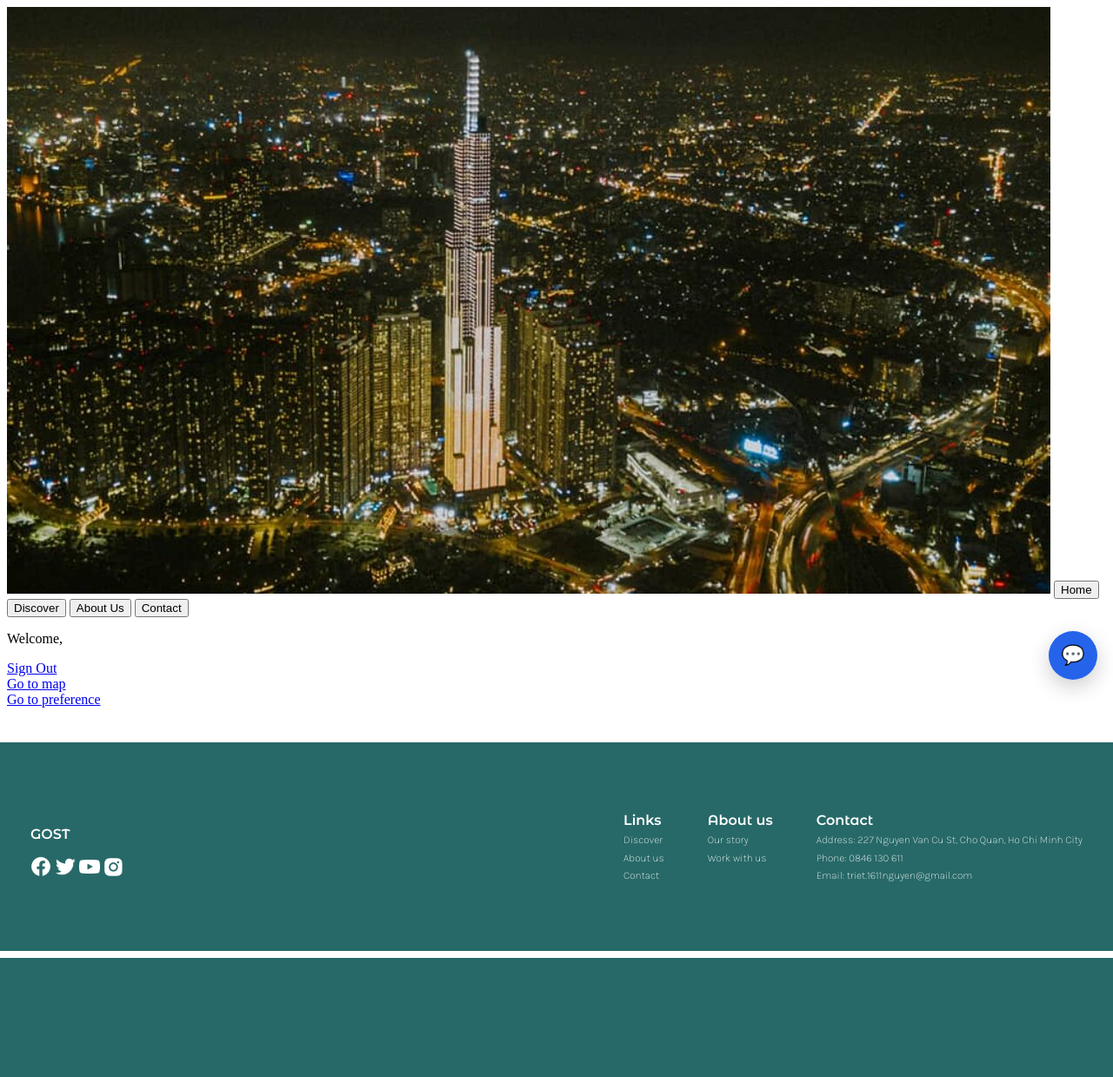
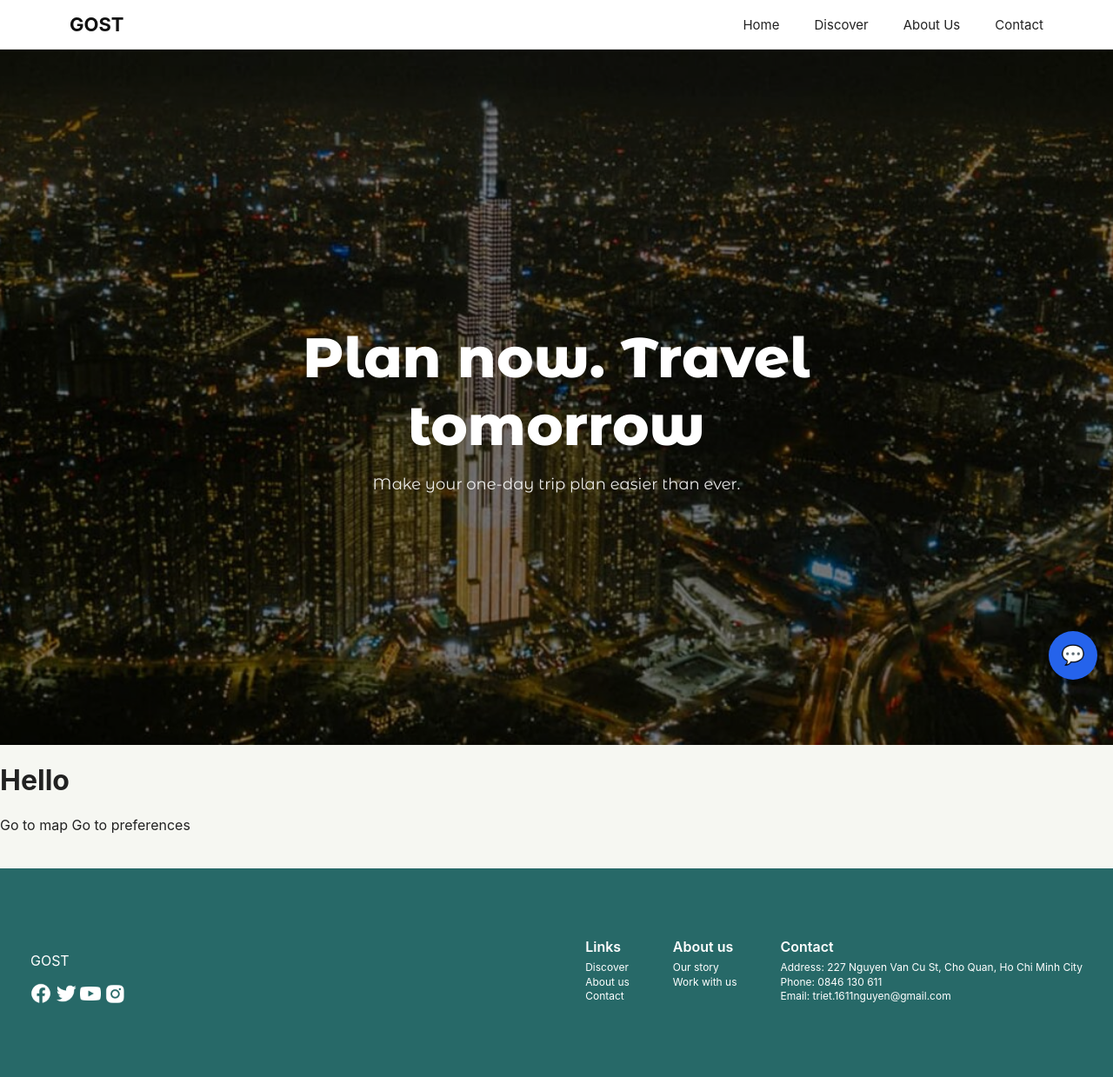
Before and after one commit to cgk1401/SMART-TOURISM-SYSTEM, a Django app: page /MainScreen/ in a window 1280 px wide. Shown: the whole page at 87% size. Before the commit the page ends 1102 px from the top, so only its background shows below. Run offline with Django 4.2, Linux system fonts and the light colour scheme.

Commit message:
Create base.html, navbar.html and have the other HTML page inherit from base.html

```diff
--- /dev/null
+++ b/Sightseeing/MainScreen/static/Main.css
@@ -0,0 +1,42 @@
+.hero {
+    position: relative;
+    width: 100%;
+    height: 100vh; /* cho ảnh phủ đủ màn hình*/
+    overflow: hidden;
+}
+
+.hero__img {
+    position: absolute;
+    width: 100%;
+    height: 100%;
+    object-fit: cover; /* giữ tỉ lệ ảnh crop tự nhiên không méo */
+    object-position: center; /*giữ phần trung tâm của ảnh*/
+    z-index: -1;
+}
+
+.hero__overlay {
+  position: absolute;
+  inset: 0;
+  background: rgba(0, 0, 0, 0.45);
+}
+
+.hero__content {
+    position: absolute;
+    top: 50%;
+    left: 50%;
+    transform: translate(-50%, -50%);
+    color: #fff;
+    text-align: center;
+    font-family: "Montserrat Alternates", sans-serif; /*font cho nội dung chữ bên trong*/
+}
+
+.hero__content h1 {
+  font-size: clamp(32px, 6vw, 64px);
+  font-weight: 800;
+  margin-bottom: 10px;
+}
+
+.hero__content p {
+  font-size: clamp(14px, 1.8vw, 18px);
+  opacity: 0.9;
+}
--- a/Sightseeing/MainScreen/static/Main.js
+++ b/Sightseeing/MainScreen/static/Main.js
@@ -1,8 +1,8 @@
-document.addEventListener("DOMContentLoaded", function(){
-    const homebutton = document.getElementById("ButtonHome");
+// document.addEventListener("DOMContentLoaded", function(){
+//     const homebutton = document.getElementById("ButtonHome");
 
-    homebutton.addEventListener("click", e => {
-        e.preventDefault();
-        window.location.href = window.location.href;
-    })
-})
+//     homebutton.addEventListener("click", e => {
+//         e.preventDefault();
+//         window.location.href = window.location.href;
+//     })
+// })
--- a/Sightseeing/MainScreen/templates/app/Main.html
+++ b/Sightseeing/MainScreen/templates/app/Main.html
@@ -1,33 +1,35 @@
+{% extends "common/base.html" %}
 {% load static %}
-<!DOCTYPE html>
-<!--[if lt IE 7]>      <html class="no-js lt-ie9 lt-ie8 lt-ie7"> <![endif]-->
-<!--[if IE 7]>         <html class="no-js lt-ie9 lt-ie8"> <![endif]-->
-<!--[if IE 8]>         <html class="no-js lt-ie9"> <![endif]-->
-<!--[if gt IE 8]>      <html class="no-js"> <!--<![endif]-->
-<html>
-    <head>
-        <meta charset="utf-8">
-        <title> Sightseeing - GOST </title>
-        {% comment %} giúp hiển thị giao diện web trên mobile {% endcomment %}
-        <meta name="viewport" content="width=device-width, initial-scale=1">
-        <link rel = "stylesheet" href = "{% static 'Main.css' %}?v=3">
-    </head>
-    <body>
-        <img class="hero-img" src="{% static 'images/image_page.jpg' %}">
+
+{% block title %} MainScreen {% endblock %}
+
+{% block body_class %} {% endblock %}
+
+{% block extra_css %}
+    <link rel = "stylesheet" href = "{% static 'Main.css' %}">
+    {% include 'app/chat_widget.html' %}
+{% endblock %}
+
+{% block content %}
+    <header class="hero">
+    <img class="hero__img" src="{% static 'images/image_page.jpg' %}" alt="City night skyline">
+    <div class="hero__overlay"></div>
+
+    <div class="hero__content">
+        <h1>Plan now. Travel tomorrow</h1>
+        <p>Make your one-day trip plan easier than ever.</p>
+    </div>
+
+    </header>
+
+    <h1> Hello </h1>
+    <a href = "MapScreen/"> Go to map </a>
+    <a href = "/PreferenceScreen/"> Go to preferences </a>
+
+{% endblock %}
 
 
-        <button id="ButtonHome">Home</button>
-        <button> Discover </button>
-        <button> About Us </button>
-        <button> Contact </button>
-
-        <p>Welcome, {{ request.user.username }}</p>
-
-        <a href="{% url 'logout' %}">Sign Out</a> <br>
-        <a href = "MapScreen/" > Go to map </a> <br>
-        <a href = "/PreferenceScreen/" > Go to preference </a>
-        {% include 'app/chat_widget.html' %}
-        <script src = "{% static 'Main.js' %}" > </script>
-        {% include 'common/footer.html' %}
-    </body>
-</html>
+{% block extra_js %}
+    <script src="" async defer></script>
+    <script src="https://cdn.jsdelivr.net/npm/axios/dist/axios.min.js"> </script>
+{% endblock %}
--- a/Sightseeing/MapScreen/static/Map.js
+++ b/Sightseeing/MapScreen/static/Map.js
@@ -2,7 +2,7 @@
 
 axios.get('/MainScreen/MapScreen/full_location/',{
     params: {
-        near_id: 2,
+        near_id: 2531662,
         r_km: 1,
         limit: 10,
     }
--- /dev/null
+++ b/Sightseeing/Sightseeing/static/base.css
@@ -0,0 +1,26 @@
+/* Định nghĩa các css chung cho toàn bộ các trang
+Xóa mặc định margin, padding của trình duyệt tạo ra
+Đặt phông chữ, màu nền, màu chữ cơ bản có thể chỉnh sửa trong các css của các trang cụ thể sau
+Phần main chiếm không gian chính giữa flex 1 0 :auto
+Cho phép trang con kế thừa có style riêng */
+
+html, body {
+    height: 100%;
+}
+
+body {
+    margin: 0;
+    background: #f6f7f2;
+    color: #222;
+    font-family: -apple-system, BlinkMacSystemFont, 'Segoe UI', Roboto, Arial, sans-serif;
+    display: flex;
+    flex-direction: column;
+    min-height: 100vh;
+}
+
+main {
+    flex: 1 0 auto;
+}
+
+ul { margin: 0; padding: 0; list-style: none; }
+a  { color: inherit; text-decoration: none; }
--- a/Sightseeing/Sightseeing/static/footer.css
+++ b/Sightseeing/Sightseeing/static/footer.css
@@ -1,63 +1,35 @@
 footer.footer {
-    /*footer full chiều rộng màn hình, out và không phụ thuộc vào container cha*/
     width: 100vw;
     margin-left: calc(-50vw + 50%);
     margin-right: calc(-50vw + 50%);
     box-sizing: border-box;
+
+    background-color: #276968;
+    color: #fff;
     display: flex;
     justify-content: space-between;
     align-items: flex-start;
-    background-color: #276968;
     padding: 80px 35px;
-    margin-top: 40px; /*cách khoảng trên 40px*/
-    color: white;
-}
-
-footer a {
-    text-decoration: none;
-}
-
-.social {
-    flex: 1;
-}
-
-.social img {
-  width: 24px;
-  height: 24px;
-}
-
-.social p {
-    color: #FFFFFF;
-    font-family: "Montserrat Alternates", sans-serif;
-    font-weight: 600;
+    margin-top: 40px;
 }
 
 .footer-right {
     display: flex;
     gap: 50px;
 }
-
-.footer-right h4,
-.footer-right p {
-    margin: 0;
-    padding: 0;
-    color: #FFFFFF;
-    line-height: 1.2;
-}
-
 .footer-right h4 {
-    font-family: "Montserrat Alternates", sans-serif;
+    margin: 0 0 6px;
+    font-size: 16px;
     font-weight: 600;
-    font-size: 16px;
-    margin-bottom: 6px;
 }
 
 .footer-right p  {
-    font-family: "Karla", sans-serif;
-    font-weight: 200;
+    margin: 0;
     font-size: 12px;
+    line-height: 1.4;
 }
 
-.footer-right p + p {
-    margin-top: 6px;
+.social img {
+    width: 24px;
+    height: 24px;
 }
--- /dev/null
+++ b/Sightseeing/Sightseeing/static/navbar.css
@@ -0,0 +1,32 @@
+.navbar {
+    position: sticky;
+    top: 0;
+    z-index: 1000;
+    background: #fff;
+    border-bottom: 1px solid #eaeaea;
+    display: flex;
+    justify-content: space-between;
+    align-items: center;
+    padding: 15px 80px;
+}
+
+.logo {
+    font-size: 22px;
+    font-weight: 700;
+    color: #111;
+}
+
+.nav-links {
+    display: flex;
+    gap: 40px;
+    margin: 0;
+}
+
+.nav-links a {
+    font-size: 15px;
+    transition: color .2s;
+}
+
+.nav-links a:hover, .nav-links a.active {
+    color: #276968;
+}
--- /dev/null
+++ b/Sightseeing/Sightseeing/templates/common/base.html
@@ -0,0 +1,36 @@
+{% load static %}
+<!DOCTYPE html>
+<html lang = "vi">
+<head>
+    <meta charset = "UTF-8">
+    <meta name="viewport" content="width=device-width, initial-scale=1.0">
+
+
+    <link rel="preconnect" href="https://fonts.googleapis.com">
+    <link rel="preconnect" href="https://fonts.gstatic.com" crossorigin>
+    <link href="https://fonts.googleapis.com/css2?family=Montserrat+Alternates:ital,wght@0,100;0,200;0,300;0,400;0,500;0,600;0,700;0,800;0,900;1,100;1,200;1,300;1,400;1,500;1,600;1,700;1,800;1,900&display=swap" rel="stylesheet">
+
+    <link rel="preconnect" href="https://fonts.googleapis.com">
+    <link rel="preconnect" href="https://fonts.gstatic.com" crossorigin>
+    <link href="https://fonts.googleapis.com/css2?family=Karla:ital,wght@0,200..800;1,200..800&display=swap" rel="stylesheet">
+
+    <title> {% block title %} {% endblock title %} </title>
+    <link rel = "stylesheet" href = " {% static 'base.css' %}">
+    <link rel = "stylesheet" href = "{% static "navbar.css" %}">
+    <link rel="stylesheet" href="{% static 'footer.css' %}?v=3">
+    {% block extra_css%} {% endblock %}
+</head>
+
+<body class = "{% block body_class%} {% endblock %}">
+    {%include "common/navbar.html" %}
+
+    <main>
+        {% block content %} {% endblock %}
+    </main>
+
+    {% include "common/footer.html" %}
+    {% block extra_js %} {% endblock %}
+
+</body>
+
+</html>
--- a/Sightseeing/Sightseeing/templates/common/footer.html
+++ b/Sightseeing/Sightseeing/templates/common/footer.html
@@ -1,6 +1,5 @@
 {% load static %}
-<link rel="stylesheet" href="{% static 'footer.css' %}?v=3">
-<head>
+{% comment %} <head>
     <link rel="preconnect" href="https://fonts.googleapis.com">
     <link rel="preconnect" href="https://fonts.gstatic.com" crossorigin>
     <link href="https://fonts.googleapis.com/css2?family=Montserrat+Alternates:ital,wght@0,100;0,200;0,300;0,400;0,500;0,600;0,700;0,800;0,900;1,100;1,200;1,300;1,400;1,500;1,600;1,700;1,800;1,900&display=swap" rel="stylesheet">
@@ -8,7 +7,7 @@
     <link rel="preconnect" href="https://fonts.googleapis.com">
     <link rel="preconnect" href="https://fonts.gstatic.com" crossorigin>
     <link href="https://fonts.googleapis.com/css2?family=Karla:ital,wght@0,200..800;1,200..800&display=swap" rel="stylesheet">
-</head>
+</head> {% endcomment %}
 <footer class="footer">
     <div class="social">
         <a href="/MainScreen/" target="_blank">
--- /dev/null
+++ b/Sightseeing/Sightseeing/templates/common/navbar.html
@@ -0,0 +1,9 @@
+<nav class="navbar">
+    <div class="logo">GOST</div>
+    <ul class="nav-links">
+        <li><a href="/">Home</a></li>
+        <li><a href="/discover/">Discover</a></li>
+        <li><a href="/about/">About Us</a></li>
+        <li><a href="/contact/">Contact</a></li>
+    </ul>
+</nav>
```
Also changed, not shown: Sightseeing/LoginScreen/static/login.css (+18 -48 lines), Sightseeing/LoginScreen/static/register.css (+19 -46 lines), Sightseeing/LoginScreen/templates/app/login.html (+15 -16 lines), Sightseeing/LoginScreen/templates/app/register.html (+14 -9 lines), Sightseeing/PreferenceScreen/templates/preference.html (+14 -11 lines).
